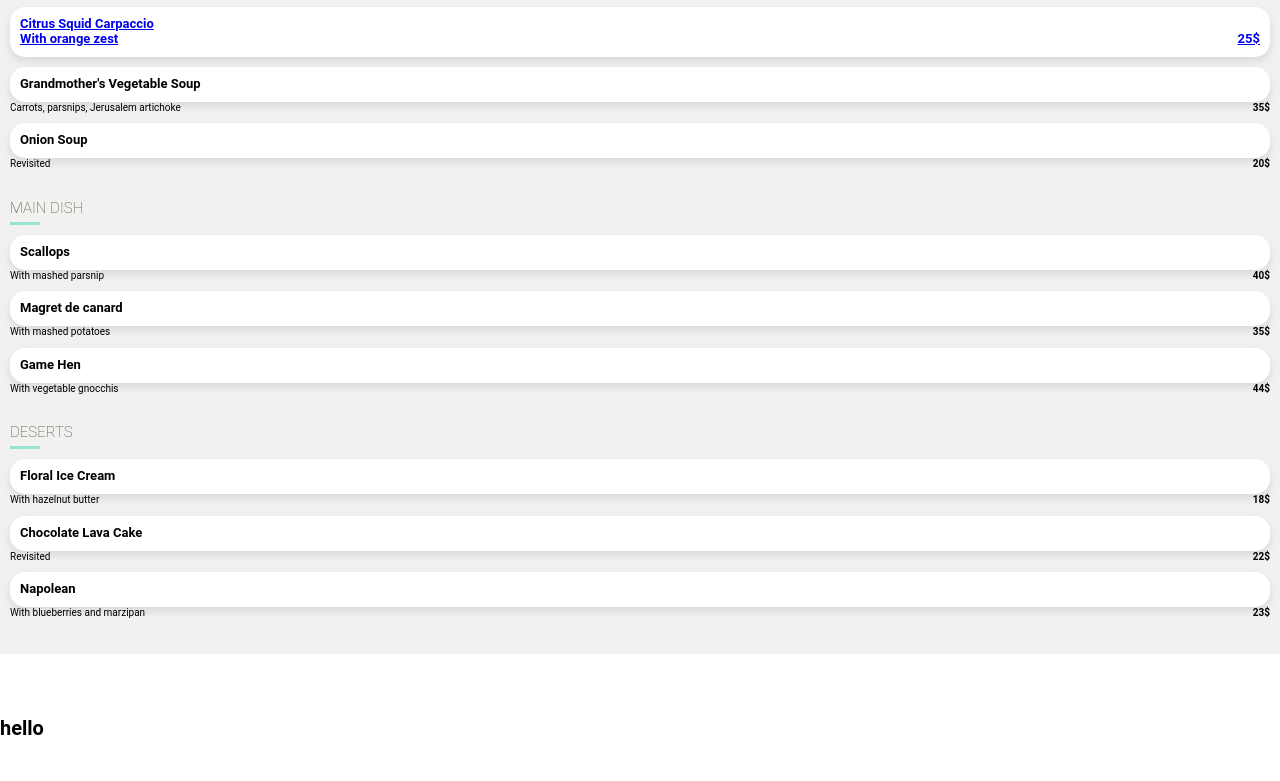
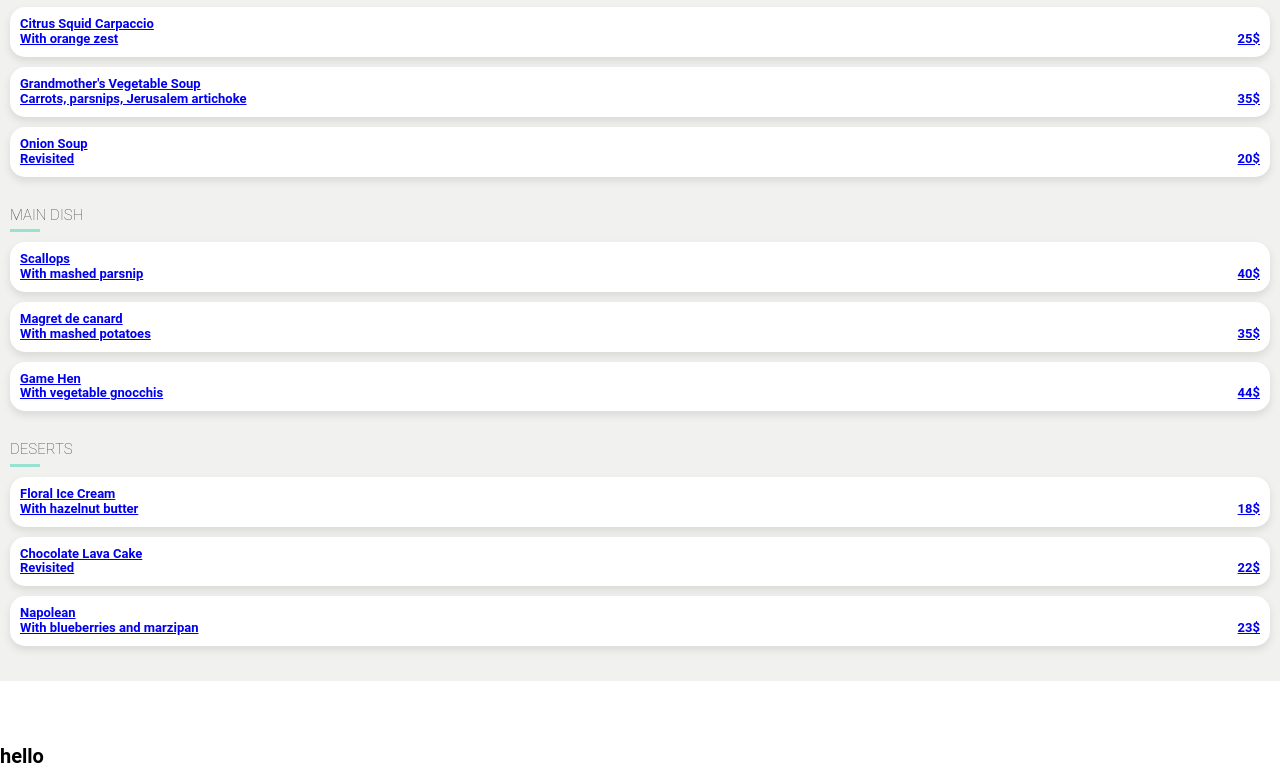
Before and after one commit to abby-pfingsten/ohmyfood, a website: page restaurant-pages.html in a window 1280 px wide. Shown: the part 675-1456 px from the top of the page. Before the commit the page ends 1429 px from the top, so only its background shows below. Drawn offline with Linux system fonts and the light colour scheme; a web font is replaced by a local one.

Commit message:
changed rest dishes to a tags

```diff
--- a/restaurant-pages.html
+++ b/restaurant-pages.html
@@ -41,9 +41,6 @@
       <section class="menu__section">
         <h2 class="menu__section--title">ENTREES</h2>
         <ul class="menu__dish-list">
-          <!-- TODO cannot use span -->
-          <!-- <a href="#" -->
-          <!-- > -->
           <li class="menu__dish">
             <a href="#">
               Citrus Squid Carpaccio
@@ -53,80 +50,91 @@
               </div>
             </a>
           </li>
-          <!-- <div class="menu__dish--div">
-            <p class="menu__dish--desc">With orange zest</p>
-            <p class="menu__dish--price">25$</p>
-          </div> -->
-          <!-- </a -->
-          <!-- > -->
-          <span
-            ><li class="menu__dish">Grandmother's Vegetable Soup</li>
+          <li class="menu__dish">
+            <a href="#">
+              Grandmother's Vegetable Soup
               <div class="menu__dish--div">
                 <p class="menu__dish--desc">
                   Carrots, parsnips, Jerusalem artichoke
                 </p>
                 <p class="menu__dish--price">35$</p>
-            </div></span
-          >
-          <span
-            ><li class="menu__dish">Onion Soup</li>
+              </div>
+            </a>
+          </li>
+          <li class="menu__dish">
+            <a href="#">
+              Onion Soup
               <div class="menu__dish--div">
                 <p class="menu__dish--desc">Revisited</p>
                 <p class="menu__dish--price">20$</p>
-            </div></span
-          >
+              </div>
+            </a>
+          </li>
         </ul>
       </section>
       <section class="menu__section">
         <h2 class="menu__section--title">MAIN DISH</h2>
         <ul class="menu__dish-list">
-          <span
-            ><li class="menu__dish">Scallops</li>
+          <li class="menu__dish">
+            <a href="#">
+              Scallops
               <div class="menu__dish--div">
                 <p class="menu__dish--desc">With mashed parsnip</p>
                 <p class="menu__dish--price">40$</p>
-            </div></span
-          >
-          <span
-            ><li class="menu__dish">Magret de canard</li>
+              </div>
+            </a>
+          </li>
+
+          <li class="menu__dish">
+            <a href="#">
+              Magret de canard
               <div class="menu__dish--div">
                 <p class="menu__dish--desc">With mashed potatoes</p>
                 <p class="menu__dish--price">35$</p>
-            </div></span
-          >
-          <span
-            ><li class="menu__dish">Game Hen</li>
+              </div>
+            </a>
+          </li>
+          <li class="menu__dish">
+            <a href="#">
+              Game Hen
               <div class="menu__dish--div">
                 <p class="menu__dish--desc">With vegetable gnocchis</p>
                 <p class="menu__dish--price">44$</p>
-            </div></span
-          >
+              </div>
+            </a>
+          </li>
         </ul>
       </section>
       <section class="menu__section">
         <h2 class="menu__section--title">DESERTS</h2>
         <ul class="menu__dish-list">
-          <span
-            ><li class="menu__dish">Floral Ice Cream</li>
+          <li class="menu__dish">
+            <a href="#">
+              Floral Ice Cream
               <div class="menu__dish--div">
                 <p class="menu__dish--desc">With hazelnut butter</p>
                 <p class="menu__dish--price">18$</p>
-            </div></span
-          >
-          <span
-            ><li class="menu__dish">Chocolate Lava Cake</li>
+              </div>
+            </a>
+          </li>
+          <li class="menu__dish">
+            <a href="#">
+              Chocolate Lava Cake
               <div class="menu__dish--div">
                 <p class="menu__dish--desc">Revisited</p>
                 <p class="menu__dish--price">22$</p>
-            </div></span
-          >
-          <span
-            ><li class="menu__dish">Napolean</li>
+              </div>
+            </a>
+          </li>
+          <li class="menu__dish">
+            <a href="#">
+              Napolean
               <div class="menu__dish--div">
                 <p class="menu__dish--desc">With blueberries and marzipan</p>
                 <p class="menu__dish--price">23$</p>
-            </div></span
-          >
+              </div>
+            </a>
+          </li>
         </ul>
       </section>
     </main>
```
Lines whose indentation alone changed are shown as unchanged.
